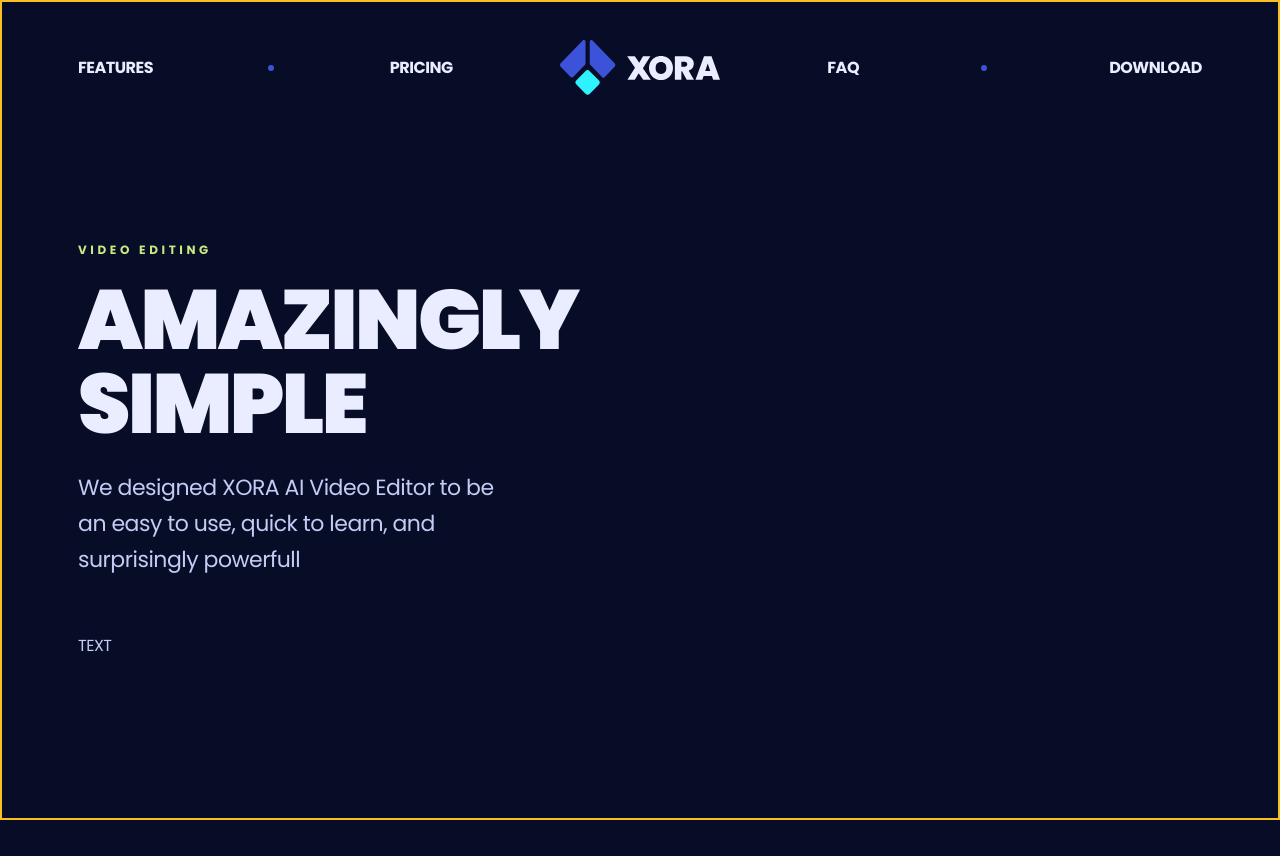
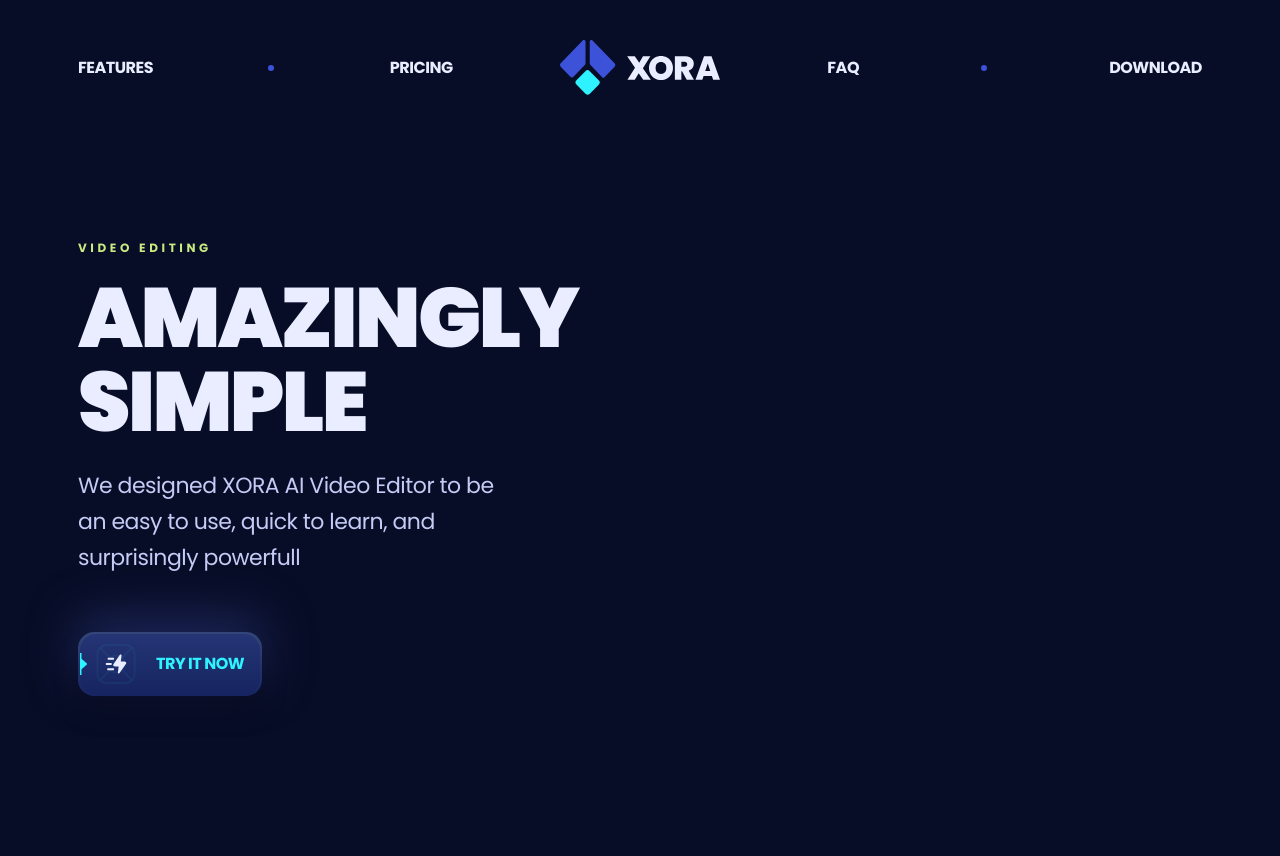
Before and after one commit to Ceci007/xora-saas-landing-page, a React (Vite) app: page / in a window 1280 px wide. Before the commit the page ends 820 px from the top, so only its background shows below. Built offline with nearby package versions, Linux system fonts and the light colour scheme.

Commit message:
Add Button component with cool pseudoelements

```diff
--- /dev/null
+++ b/src/components/Button.jsx
@@ -0,0 +1,38 @@
+import React from 'react'
+import Marker from "./Marker";
+import clsx from 'clsx';
+
+const Button = ({ icon, children, href, containerClassName, onClick, markerFill }) => {
+  const Inner = () => (
+    <>
+      <span className="relative flex items-center min-h-[60px] px-4 g4 rounded-2xl inner-before group-hover:before:opacity-100 overflow-hidden">
+        <span className="absolute -left-[1px]">
+          <Marker markerFill={markerFill} />
+        </span>
+        {icon && <img src={icon} alt="circle" className="z-10 object-contain mr-5 size-10" />}
+        <span className="relative uppercase z-2 font-poppins base-bold text-p1">
+          {children}
+        </span>
+        <span className="glow-before glow-after" />
+      </span>
+    </>
+  )
+
+  return href ?
+  (
+    <a className={clsx("relative p-0.5 g5 rounded-2xl shadow-500 group", containerClassName)}
+      href={href}
+    >
+     <Inner />
+    </a>
+  )
+  : (
+    <button className={clsx("relative p-0.5 g5 rounded-2xl shadow-500 group", containerClassName)}
+      onClick={onClick}
+    >
+      <Inner />
+    </button>
+  )
+}
+
+export default Button;
--- /dev/null
+++ b/src/components/Marker.jsx
@@ -0,0 +1,20 @@
+const Marker = ({ fill }) => {
+  return (
+    <svg
+      width="8"
+      height="22"
+      viewBox="0 0 8 22"
+      fill="none"
+      xmlns="http://www.w3.org/2000/svg"
+    >
+      <path
+        fillRule="evenodd"
+        clipRule="evenodd"
+        d="M2.5 0H0.5V4V18V22H2.5V16.25L7.63991 11.7526C8.09524 11.3542 8.09524 10.6458 7.63991 10.2474L2.5 5.75V0Z"
+        fill={fill || '#2EF2FF'}
+      />
+    </svg>
+  );
+};
+
+export default Marker;
--- a/src/sections/Hero.jsx
+++ b/src/sections/Hero.jsx
@@ -1,9 +1,10 @@
 import React from 'react'
 import { Element, Link as LinkScroll } from 'react-scroll';
+import Button from '../components/Button';
 
 const Hero = () => {
   return (
-    <section className="relative pb-40 border-2 pt-60 max-lg:pt-52 max-lg:pb-36 max-md:pt-36 max-md:pb-32 border-amber-400">
+    <section className="relative pb-40 pt-60 max-lg:pt-52 max-lg:pb-36 max-md:pt-36 max-md:pb-32">
       <Element name="hero">
         <div className="container">
           <div className="relative z-2 max-w-512 max-lg:max-w-388">
@@ -11,7 +12,7 @@ const Hero = () => {
             <h1 className="mb-6 uppercase h1 text-p4 max-lg:mb-7 max-lg:h2 max-md:mb-4 max-md:text-5xl max-md:leading-12">Amazingly simple</h1>
             <p className="max-w-440 mb-14 body-1 max-md:mb-10">We designed XORA AI Video Editor to be an easy to use, quick to learn, and surprisingly powerfull</p>
             <LinkScroll to="features" offset={-100} spy smooth>
-              TEXT
+              <Button icon="/images/zap.svg">Try it now</Button>
             </LinkScroll>
           </div>
         </div>
```
